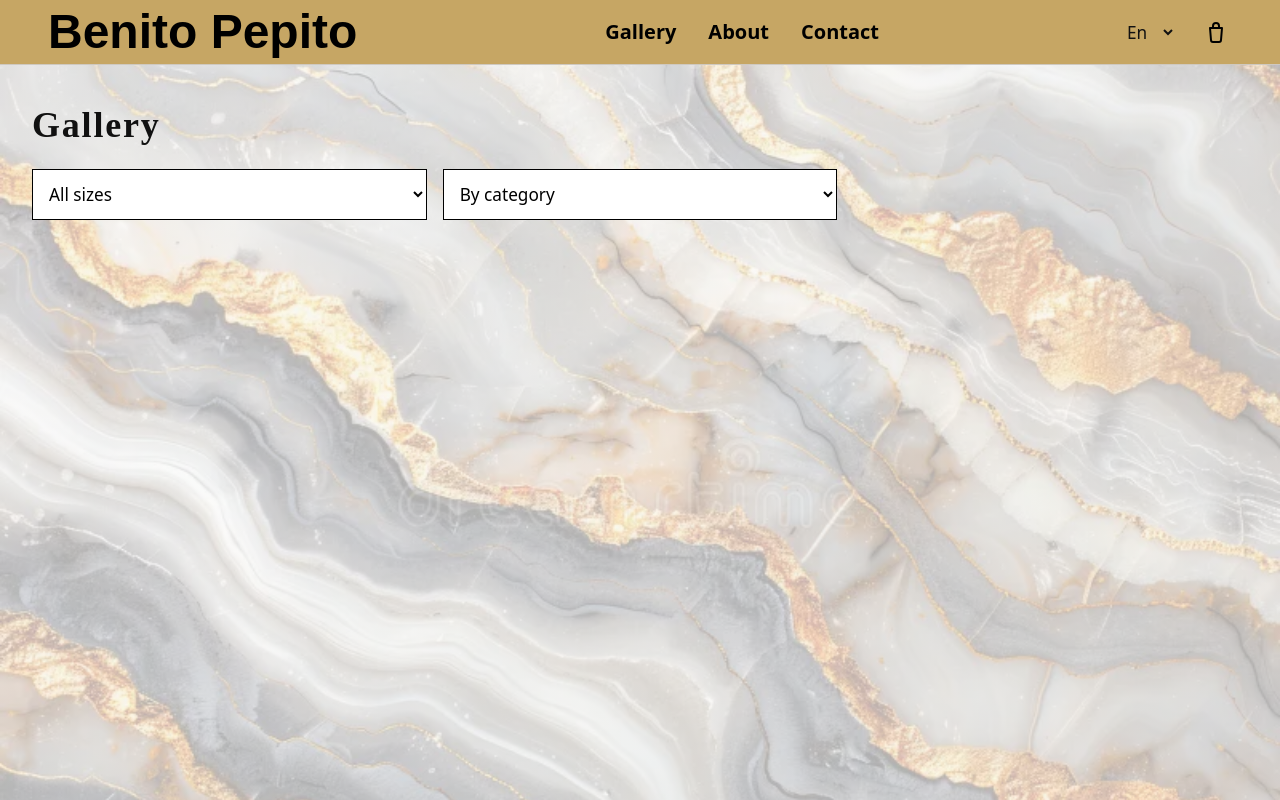
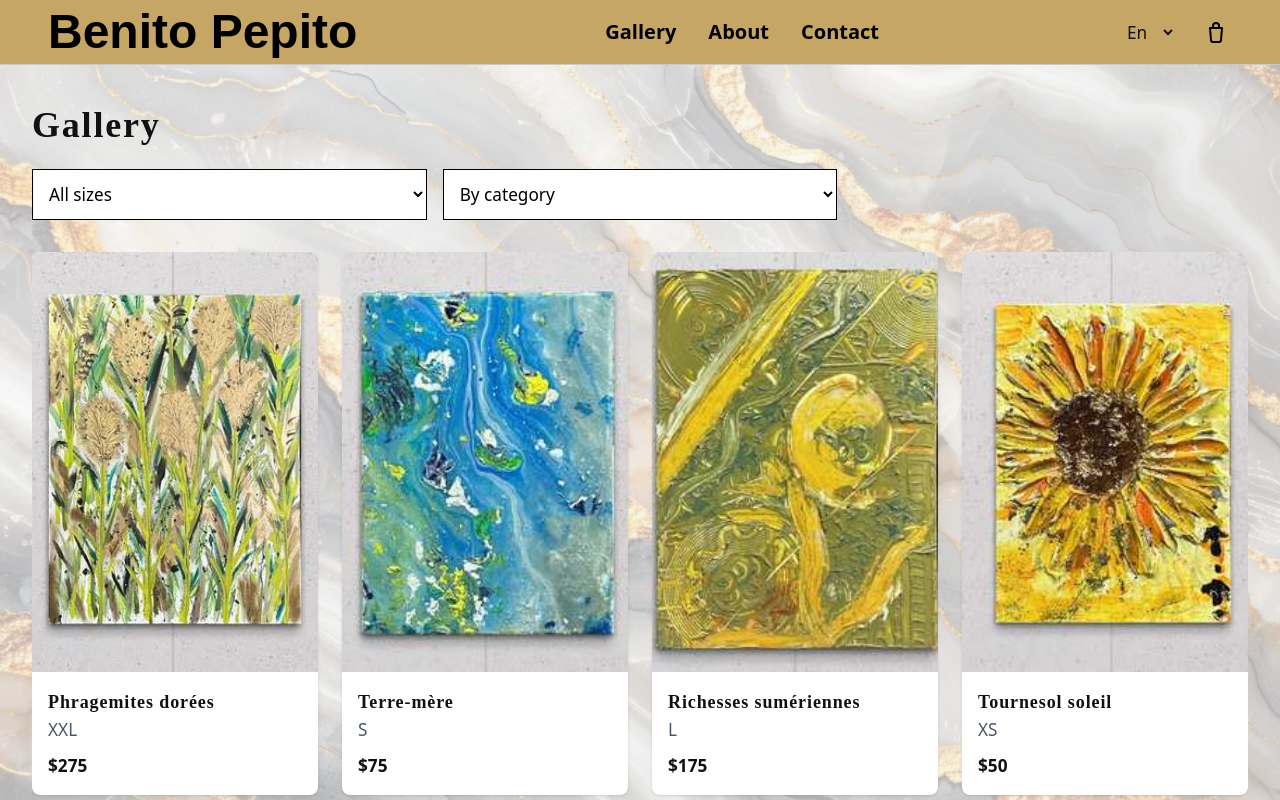
Before and after one commit to proteauj/benito-pepito, a Next.js app in the folder my-app/: page /products in a window 1280 px wide. Built offline with nearby package versions, Linux system fonts and the light colour scheme; no server answers; the database is empty.

Commit message:
Try fix back scroll

```diff
--- a/my-app/app/products/page.tsx
+++ b/my-app/app/products/page.tsx
@@ -7,8 +7,9 @@ import { Product } from '../../lib/db/types';
 import ProductCard from './ProductCard';
 import ProductsLoading from '@/components/ProductsLoading';
 
-const VISIBLE_ROWS = 3; // nombre de lignes visibles
-const BUFFER_ROWS = 2;  // lignes tampon pour préchargement
+const VISIBLE = 12;   // nombre de produits visibles
+const BUFFER = 12;    // buffer avant et après
+const ITEM_HEIGHT = 420; // hauteur approximative d'une carte
 
 export default function ProductsPage() {
   const { t } = useI18n();
@@ -20,29 +21,11 @@ export default function ProductsPage() {
 
   const [sizeFilter, setSizeFilter] = useState<Product['size'] | 'All'>('All');
   const [sortBy, setSortBy] = useState<'default' | 'price-asc' | 'price-desc'>('default');
+  const [start, setStart] = useState(0);
 
-  const [cols, setCols] = useState(1);          // colonnes dynamiques
-  const [startRow, setStartRow] = useState(0);  // première ligne affichée
   const containerRef = useRef<HTMLDivElement>(null);
-  const lastRowRef = useRef<HTMLDivElement>(null);
 
-  const ITEM_HEIGHT = 420; // hauteur de la carte
-
-  /* ---------------- COLONNES RESPONSIVES ---------------- */
-  useEffect(() => {
-    const updateCols = () => {
-      const w = window.innerWidth;
-      if (w < 640) setCols(1);
-      else if (w < 768) setCols(2);
-      else if (w < 1024) setCols(3);
-      else setCols(4);
-    };
-    updateCols();
-    window.addEventListener('resize', updateCols);
-    return () => window.removeEventListener('resize', updateCols);
-  }, []);
-
-  /* ---------------- FETCH PRODUITS ---------------- */
+  /* ---------------- FETCH ---------------- */
   useEffect(() => {
     (async () => {
       try {
@@ -50,6 +33,7 @@ export default function ProductsPage() {
         if (!res.ok) throw new Error('Failed to fetch products');
 
         const result = (await res.json()) as Product[] | Record<string, Product[]>;
+
         if (Array.isArray(result)) setData(result);
         else if (result && Object.values(result).length > 0)
           setData(Object.values(result).flat() as Product[]);
@@ -62,7 +46,7 @@ export default function ProductsPage() {
     })();
   }, []);
 
-  /* ---------------- TRI ---------------- */
+  /* ---------------- SORT ---------------- */
   const sortedProducts = useMemo(() => {
     return [...data].sort((a, b) => {
       if (sortBy === 'price-asc') return a.price - b.price;
@@ -71,74 +55,42 @@ export default function ProductsPage() {
     });
   }, [data, sortBy]);
 
-  /* ---------------- FILTRE ---------------- */
+  /* ---------------- FILTER ---------------- */
   const filteredProducts = useMemo(() => {
     return sortedProducts.filter(p => sizeFilter === 'All' || p.size === sizeFilter);
   }, [sortedProducts, sizeFilter]);
 
-  /* ---------------- CONSTRUCTION PAR LIGNES ---------------- */
-  const lines: Product[][] = useMemo(() => {
-    const res: Product[][] = [];
-    for (let i = 0; i < filteredProducts.length; i += cols) {
-      res.push(filteredProducts.slice(i, i + cols));
-    }
-    return res;
-  }, [filteredProducts, cols]);
+  /* ---------------- WINDOW PRODUCTS ---------------- */
+  const windowProducts = useMemo(() => {
+    const from = Math.max(0, start - BUFFER);
+    const to = Math.min(filteredProducts.length, start + VISIBLE + BUFFER);
+    return filteredProducts.slice(from, to);
+  }, [filteredProducts, start]);
 
-  const totalRows = lines.length;
+  /* ---------------- PRELOAD THUMBNAILS ---------------- */
+  useEffect(() => {
+    if (!windowProducts.length) return;
+    setFilterLoading(true);
 
-  /* ---------------- WINDOW LIGNES ---------------- */
-  const windowLines = useMemo(() => {
-    const from = Math.max(0, startRow - BUFFER_ROWS);
-    const to = Math.min(totalRows, startRow + VISIBLE_ROWS + BUFFER_ROWS);
-    return lines.slice(from, to);
-  }, [lines, startRow, totalRows]);
-
-  /* ---------------- PRELOAD MINIATURES PAR LIGNE ---------------- */
-  useEffect(() => {
-    if (!windowLines.length) return;
-    setFilterLoading(true);
     let loadedCount = 0;
-    windowLines.flat().forEach(p => {
+    windowProducts.forEach(p => {
       const img = new Image();
       img.src = p.imageThumbnail;
       img.onload = img.onerror = () => {
         loadedCount++;
-        if (loadedCount === windowLines.flat().length) setFilterLoading(false);
+        if (loadedCount === windowProducts.length) setFilterLoading(false);
       };
     });
-  }, [windowLines]);
+  }, [windowProducts]);
 
-  /* ---------------- RESET START SUR FILTRE/TRI ---------------- */
-  const resetStart = () => {
-    if (!containerRef.current) {
-      setStartRow(0);
-      return;
-    }
+  /* ---------------- SCROLL HANDLER ---------------- */
+  const handleScroll = () => {
+    if (!containerRef.current) return;
     const scrollTop = containerRef.current.scrollTop;
+
     const newStart = Math.floor(scrollTop / ITEM_HEIGHT);
-    setStartRow(newStart);
+    setStart(prev => (prev !== newStart ? newStart : prev));
   };
-
-  /* ---------------- OBSERVER POUR INFINITE SCROLL ---------------- */
-  useEffect(() => {
-    if (!lastRowRef.current) return;
-
-    const observer = new IntersectionObserver(
-      entries => {
-        if (entries[0].isIntersecting) {
-          setStartRow(prev => {
-            const next = prev + VISIBLE_ROWS;
-            return Math.min(next, totalRows - VISIBLE_ROWS);
-          });
-        }
-      },
-      { rootMargin: '200px', threshold: 0.1 }
-    );
-
-    observer.observe(lastRowRef.current);
-    return () => observer.disconnect();
-  }, [windowLines, totalRows]);
 
   /* ---------------- STATES ---------------- */
   if (loading) return <ProductsLoading />;
@@ -160,24 +112,25 @@ export default function ProductsPage() {
   }
 
   /* ---------------- SPACERS ---------------- */
-  const topSpacerHeight = startRow * ITEM_HEIGHT;
-  const bottomSpacerHeight = Math.max(0, (totalRows - (startRow + windowLines.length)) * ITEM_HEIGHT);
+  const topSpacerHeight = Math.max(0, (start - BUFFER) * ITEM_HEIGHT);
+  const bottomSpacerHeight = Math.max(
+    0,
+    (filteredProducts.length - (start + VISIBLE + BUFFER)) * ITEM_HEIGHT
+  );
 
   /* ---------------- RENDER ---------------- */
   return (
     <div className="stoneBg text-[var(--foreground)]">
       <div className="max-w-7xl mx-auto px-4 sm:px-6 lg:px-8 py-10">
 
+        {/* HEADER */}
         <h1 className="text-4xl font-bold mb-6">{t('headings.allArtworks')}</h1>
 
-        {/* FILTRE & TRI */}
+        {/* FILTERS */}
         <div className="grid grid-cols-1 md:grid-cols-3 gap-4 mb-8">
           <select
             value={sizeFilter}
-            onChange={e => {
-              setSizeFilter(e.target.value as any);
-              resetStart();
-            }}
+            onChange={e => setSizeFilter(e.target.value as any)}
             className="p-3 border bg-white text-black"
           >
             <option value="All">{t('products.allSizes')}</option>
@@ -189,10 +142,7 @@ export default function ProductsPage() {
 
           <select
             value={sortBy}
-            onChange={e => {
-              setSortBy(e.target.value as any);
-              resetStart();
-            }}
+            onChange={e => setSortBy(e.target.value as any)}
             className="p-3 border bg-white text-black"
           >
             <option value="default">{t('sort.default')}</option>
@@ -204,6 +154,7 @@ export default function ProductsPage() {
         {/* GRID VIRTUELLE */}
         <div
           ref={containerRef}
+          onScroll={handleScroll}
           style={{ maxHeight: '80vh', overflowY: 'auto', position: 'relative' }}
         >
           {filterLoading && (
@@ -212,27 +163,17 @@ export default function ProductsPage() {
             </div>
           )}
 
+          {/* Spacer avant */}
           <div style={{ height: topSpacerHeight }} />
 
-          {windowLines.map((line, rowIdx) => {
-            const isLastLine = rowIdx === windowLines.length - 1;
-            return (
-              <div
-                key={startRow + rowIdx}
-                ref={isLastLine ? lastRowRef : null}
-                className="grid grid-cols-1 sm:grid-cols-2 md:grid-cols-3 lg:grid-cols-4 gap-6 mb-6"
-              >
-                {line.map(product => (
-                  <ProductCard
-                    key={product.id}
-                    product={product}
-                    priority={startRow === 0 && rowIdx === 0}
-                  />
-                ))}
-              </div>
-            );
-          })}
+          {/* Produits visibles */}
+          <div className="grid grid-cols-1 sm:grid-cols-2 md:grid-cols-3 lg:grid-cols-4 gap-6">
+            {windowProducts.map(product => (
+              <ProductCard key={product.id} product={product} priority={start === 0} />
+            ))}
+          </div>
 
+          {/* Spacer après */}
           <div style={{ height: bottomSpacerHeight }} />
         </div>
       </div>
```
